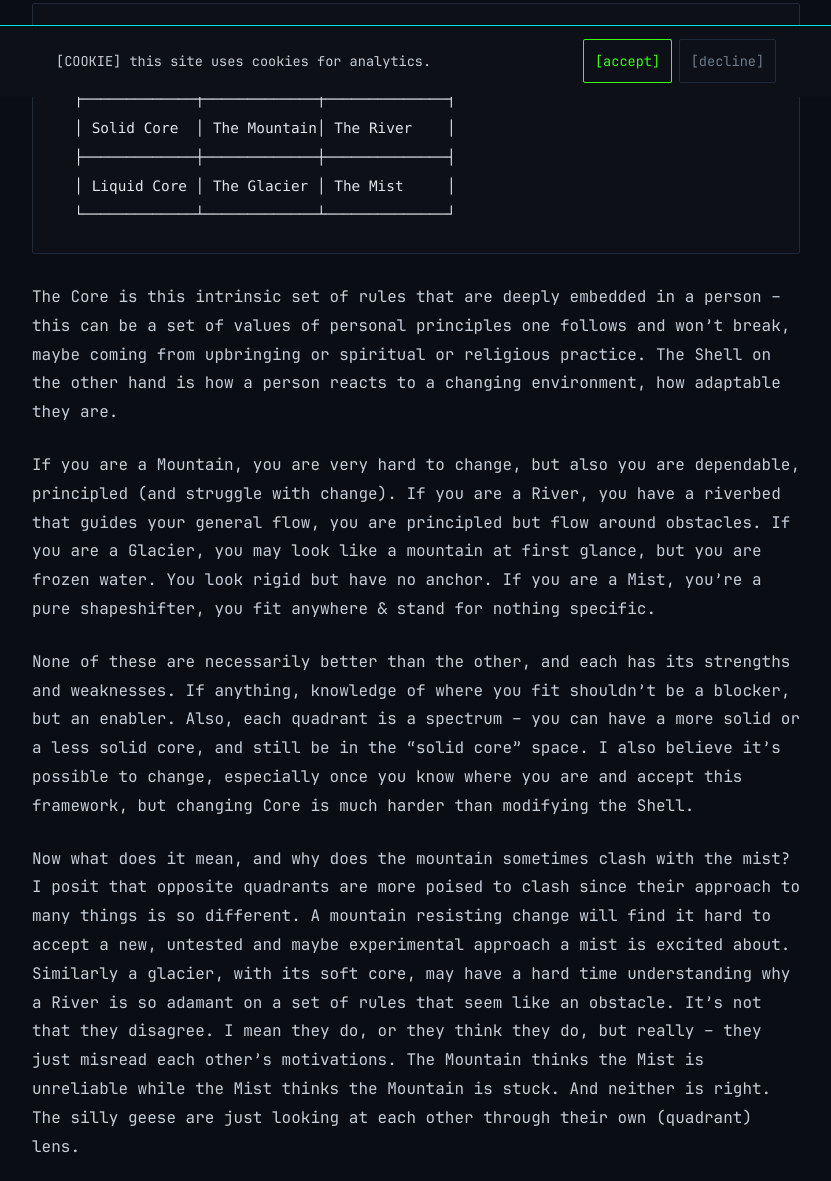
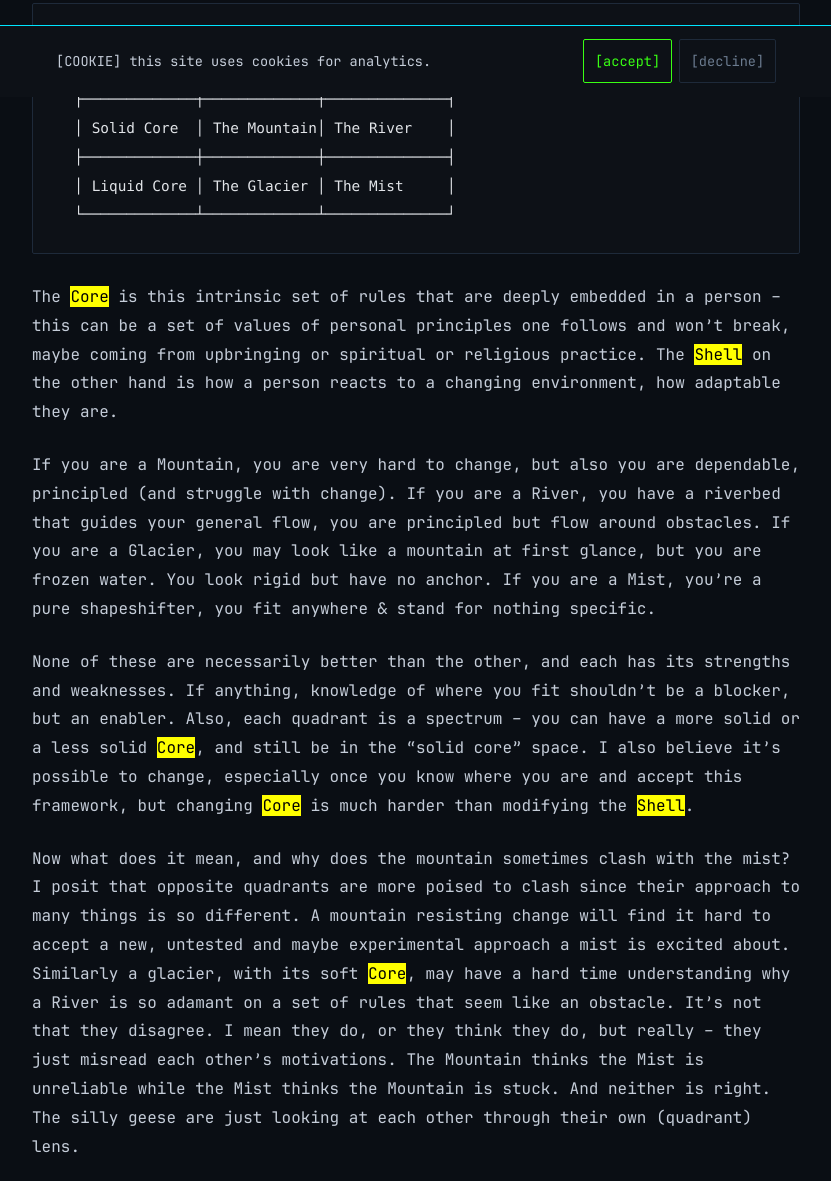
Before and after one commit to risukisu/blog, an Astro site: page /blog/the-four in a window 1280 px wide. Shown: the part 703-1884 px from the top of the page, without its empty margins (224-1055 px from the left). Built offline with nearby package versions, Linux system fonts and the light colour scheme; Astro itself is replaced by a stand-in of ours; code samples lack their colours.

Commit message:
Highlight 'Core' and 'Shell' terms in the text
Added emphasis on 'Core' and 'Shell' concepts using markup for clarity.

````diff
--- a/src/content/blog/the-four.md
+++ b/src/content/blog/the-four.md
@@ -24,16 +24,16 @@ It would look like this:
 ```
 <br />
 
-The Core is this intrinsic set of rules that are deeply embedded in a person -- this can be a set of values of personal principles one follows and won't break, maybe coming from upbringing or spiritual or religious practice. The Shell on the other hand is how a person reacts to a changing environment, how adaptable they are.
+The <mark>Core</mark> is this intrinsic set of rules that are deeply embedded in a person -- this can be a set of values of personal principles one follows and won't break, maybe coming from upbringing or spiritual or religious practice. The <mark>Shell</mark> on the other hand is how a person reacts to a changing environment, how adaptable they are.
 
 If you are a Mountain, you are very hard to change, but also you are dependable, principled (and struggle with change).
 If you are a River, you have a riverbed that guides your general flow, you are principled but flow around obstacles.
 If you are a Glacier, you may look like a mountain at first glance, but you are frozen water. You look rigid but have no anchor.
 If you are a Mist, you're a pure shapeshifter, you fit anywhere & stand for nothing specific.
 
-None of these are necessarily better than the other, and each has its strengths and weaknesses. If anything, knowledge of where you fit shouldn't be a blocker, but an enabler. Also, each quadrant is a spectrum -- you can have a more solid or a less solid core, and still be in the "solid core" space. I also believe it's possible to change, especially once you know where you are and accept this framework, but changing Core is much harder than modifying the Shell.
+None of these are necessarily better than the other, and each has its strengths and weaknesses. If anything, knowledge of where you fit shouldn't be a blocker, but an enabler. Also, each quadrant is a spectrum -- you can have a more solid or a less solid <mark>Core</mark>, and still be in the "solid core" space. I also believe it's possible to change, especially once you know where you are and accept this framework, but changing <mark>Core</mark> is much harder than modifying the <mark>Shell</mark>.
 
-Now what does it mean, and why does the mountain sometimes clash with the mist? I posit that opposite quadrants are more poised to clash since their approach to many things is so different. A mountain resisting change will find it hard to accept a new, untested and maybe experimental approach a mist is excited about. Similarly a glacier, with its soft core, may have a hard time understanding why a River is so adamant on a set of rules that seem like an obstacle. It's not that they disagree. I mean they do, or they think they do, but really – they just misread each other's motivations. The Mountain thinks the Mist is unreliable while the Mist thinks the Mountain is stuck.  And neither is right. The silly geese are just looking at each other through their own (quadrant) lens.
+Now what does it mean, and why does the mountain sometimes clash with the mist? I posit that opposite quadrants are more poised to clash since their approach to many things is so different. A mountain resisting change will find it hard to accept a new, untested and maybe experimental approach a mist is excited about. Similarly a glacier, with its soft <mark>Core</mark>, may have a hard time understanding why a River is so adamant on a set of rules that seem like an obstacle. It's not that they disagree. I mean they do, or they think they do, but really – they just misread each other's motivations. The Mountain thinks the Mist is unreliable while the Mist thinks the Mountain is stuck.  And neither is right. The silly geese are just looking at each other through their own (quadrant) lens.
 
 Now this is just a lens I look at things through, not a verdict. I did speak about this to a few people, and they generally liked the idea. Maybe they are just nice to me, or maybe there's something here – either way it works for me :)
 
````
